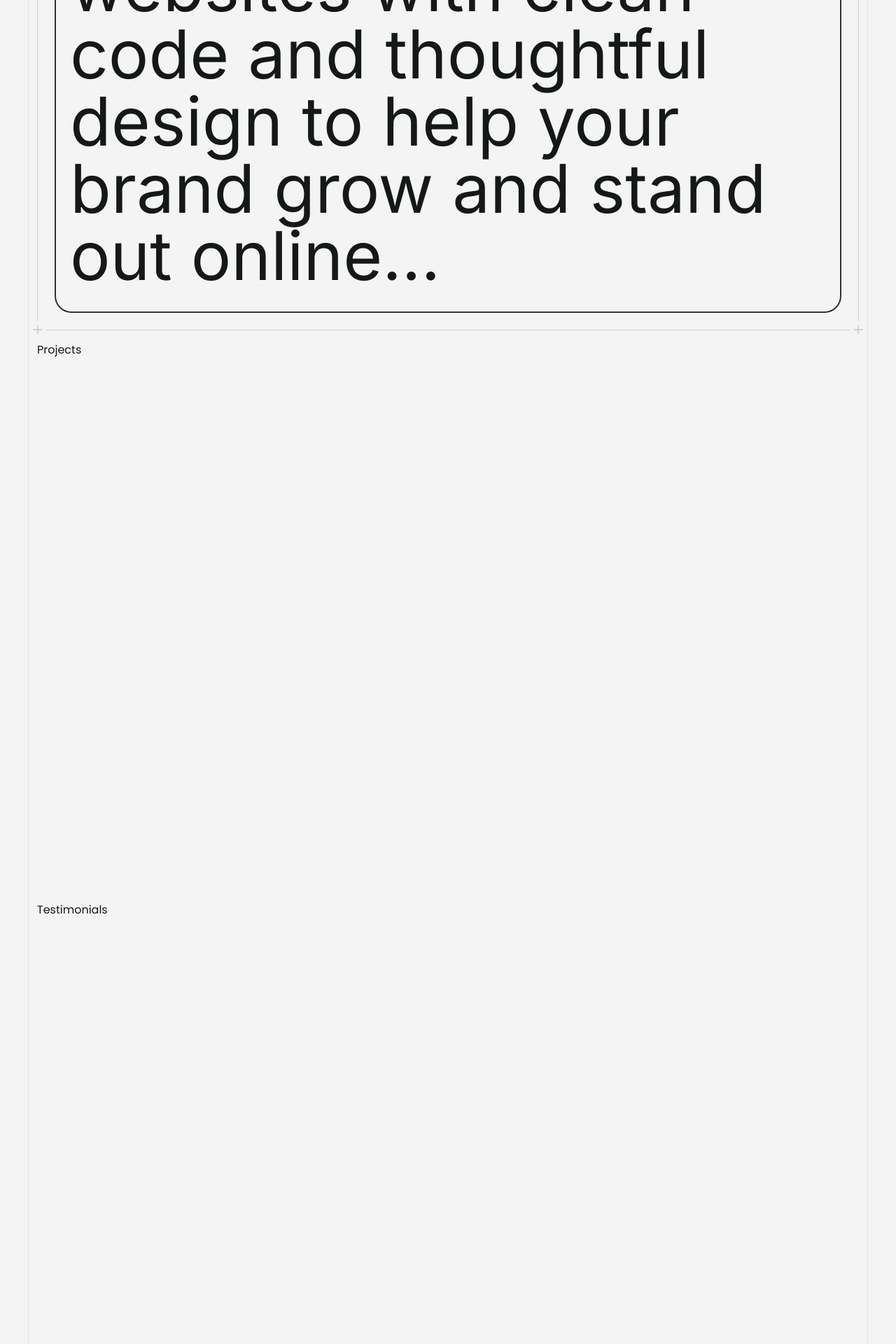
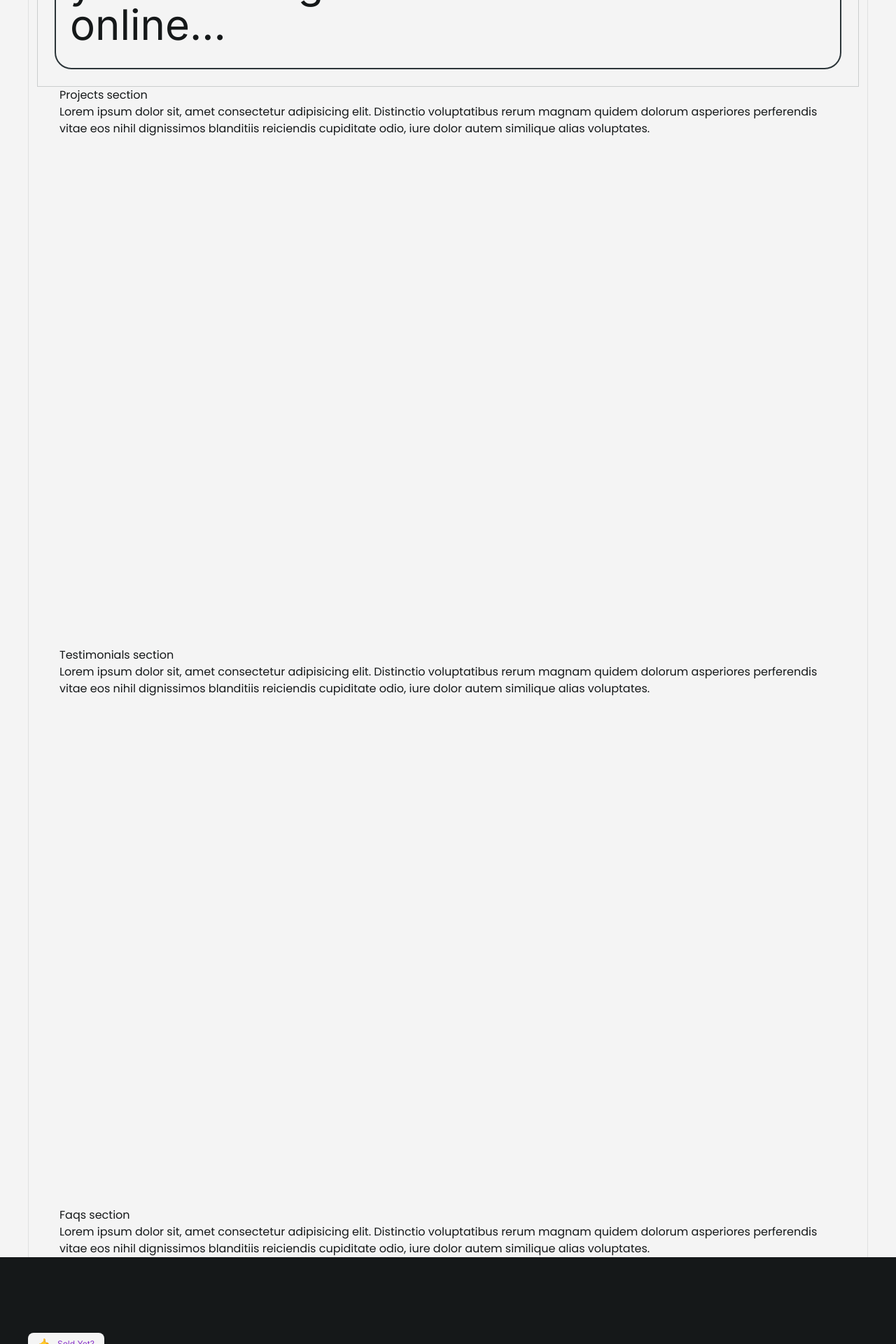
Before and after one commit to signordemola/demoladev, a Next.js app: page / in a window 1280 px wide. Shown: the part 1420-3340 px from the top of the page at 70% size. Built offline with nearby package versions, Linux system fonts and the light colour scheme.

Commit message:
more ui tweaks commit

```diff
--- a/components/about.tsx
+++ b/components/about.tsx
@@ -4,14 +4,14 @@ const About = () => {
   return (
     <section
       id="about"
-      className="mx-3 md:mx-0 my-4 relative cross-corners border border-neutral-dark/20"
+      className="cross-corners border border-neutral-dark/20 scroll-mt-[6.7rem] lg:scroll-mt-18"
     >
-      <div className="mx-auto relative max-w-[1200px] gap-8 overflow-hidden p-6">
+      <div className="mx-auto max-w-[1200px] gap-8 overflow-hidden p-6">
         <div className="border-2 border-neutral-dark rounded-3xl">
           <div className="quote" />
           <div className="border-b-2 border-neutral-dark" />
           <div className="px-[20px] py-8">
-            <h2 className="text-3xl md:text-6xl lg:text-8xl font-inter font-light">
+            <h2 className="text-2xl md:text-4xl lg:text-6xl font-inter font-light">
               Building beautiful websites with clean code and thoughtful design
               to help your brand grow and stand out online...
             </h2>
--- a/components/faqs.tsx
+++ b/components/faqs.tsx
@@ -2,14 +2,15 @@ import React from "react";
 
 const Faqs = () => {
   return (
-    <section id="faqs" className="mx-3 md:mx-0 my-4">
-      <div className="mx-auto relative max-w-[1200px] gap-8 overflow-hidden lg:px-8  py-4 md:py-8 md:pt-12 lg:pt-20">
-        <h1>
+    <section id="faqs" className="scroll-mt-30 lg:scroll-mt-24">
+      <div className="mx-auto max-w-[1200px] overflow-hidden px-4 md:px-6 lg:px-8">
+        <h1>Faqs section</h1>
+        <h6>
           Lorem ipsum dolor sit, amet consectetur adipisicing elit. Distinctio
           voluptatibus rerum magnam quidem dolorum asperiores perferendis vitae
           eos nihil dignissimos blanditiis reiciendis cupiditate odio, iure
           dolor autem similique alias voluptates.
-        </h1>
+        </h6>
       </div>
     </section>
   );
--- a/components/footer.tsx
+++ b/components/footer.tsx
@@ -10,10 +10,10 @@ const Footer = () => {
 
   return (
     <footer
-      className="bg-neutral-darker text-neutral-light px-4 pt-16 pb-8 font-inter"
+      className="bg-neutral-darker text-neutral-light px-4 pb-8 font-inter scroll-mt-[6rem] lg:scroll-mt-18"
       id="contact"
     >
-      <div className="max-w-[1200px] mx-auto">
+      <div className="max-w-[1200px] mx-auto pt-20 lg:pt-24">
         <div className="">
           <div className="section">
             <Headline emoji="🤙" text="Sold Yet?" />
@@ -64,7 +64,7 @@ const Footer = () => {
           </div>
         </div>
 
-        <div className="py-16 relative">
+        <div className="pt-20 pb-24 relative">
           <p className="absolute bottom-[1rem] text-xs text-neutral- text-wrap pr-2 md:pr-0">
             Copyright &copy; DemolaDev {year} &bull; All rights reserved
           </p>
--- a/components/projects.tsx
+++ b/components/projects.tsx
@@ -1,7 +1,19 @@
 import React from "react";
 
 const Projects = () => {
-  return <section id="projects" className="h-[100dvh]">Projects</section>;
+  return (
+    <section id="projects" className="h-[100dvh] scroll-mt-30 lg:scroll-mt-24">
+      <div className="mx-auto max-w-[1200px] overflow-hidden px-4 md:px-6 lg:px-8">
+        <h1>Projects section</h1>
+        <h6>
+          Lorem ipsum dolor sit, amet consectetur adipisicing elit. Distinctio
+          voluptatibus rerum magnam quidem dolorum asperiores perferendis vitae
+          eos nihil dignissimos blanditiis reiciendis cupiditate odio, iure
+          dolor autem similique alias voluptates.
+        </h6>
+      </div>
+    </section>
+  );
 };
 
 export default Projects;
--- a/components/testimonials.tsx
+++ b/components/testimonials.tsx
@@ -1,9 +1,22 @@
-import React from 'react'
+import React from "react";
 
 const Testimonials = () => {
   return (
-    <section id='testimonials' className='h-[100dvh]'>Testimonials</section>
-  )
-}
+    <section
+      id="testimonials"
+      className="h-[100dvh] scroll-mt-30 lg:scroll-mt-24"
+    >
+      <div className="mx-auto max-w-[1200px] overflow-hidden px-4 md:px-6 lg:px-8">
+        <h1>Testimonials section</h1>
+        <h6>
+          Lorem ipsum dolor sit, amet consectetur adipisicing elit. Distinctio
+          voluptatibus rerum magnam quidem dolorum asperiores perferendis vitae
+          eos nihil dignissimos blanditiis reiciendis cupiditate odio, iure
+          dolor autem similique alias voluptates.
+        </h6>
+      </div>
+    </section>
+  );
+};
 
-export default Testimonials
+export default Testimonials;
```
